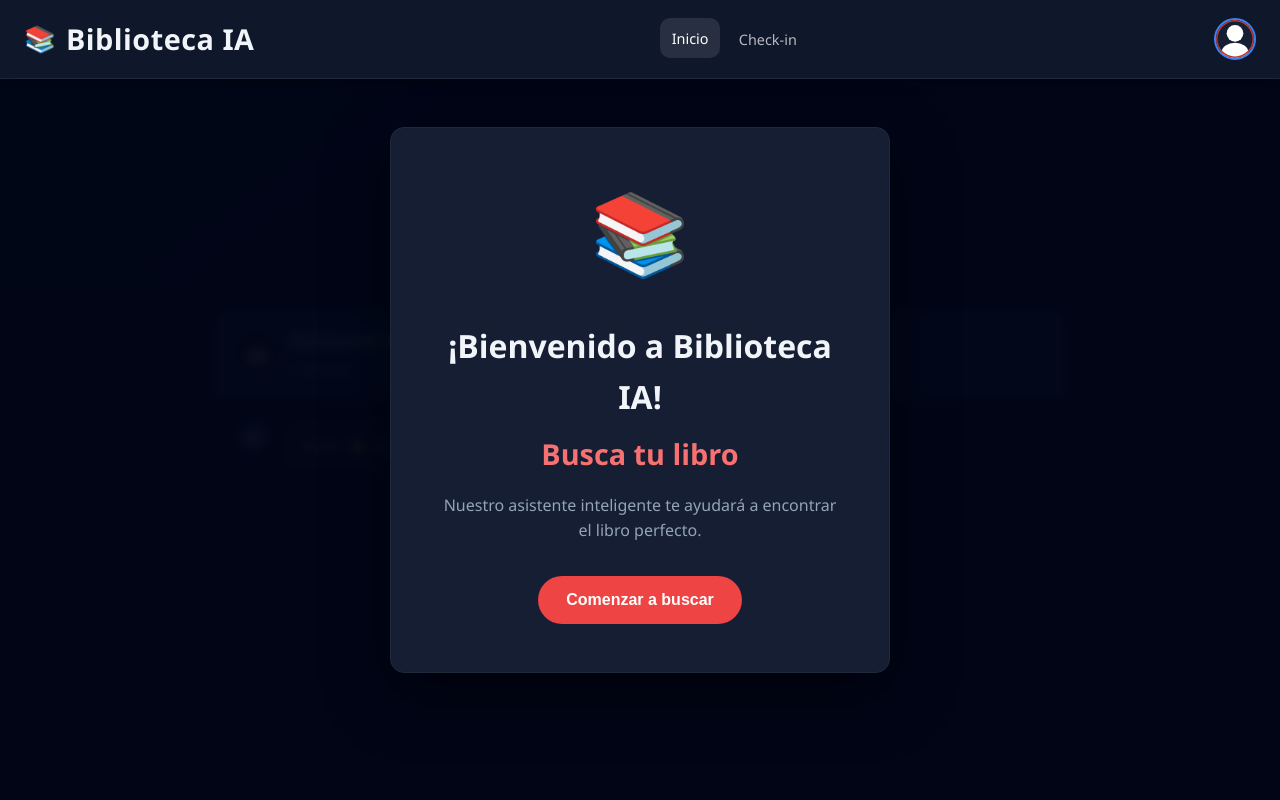
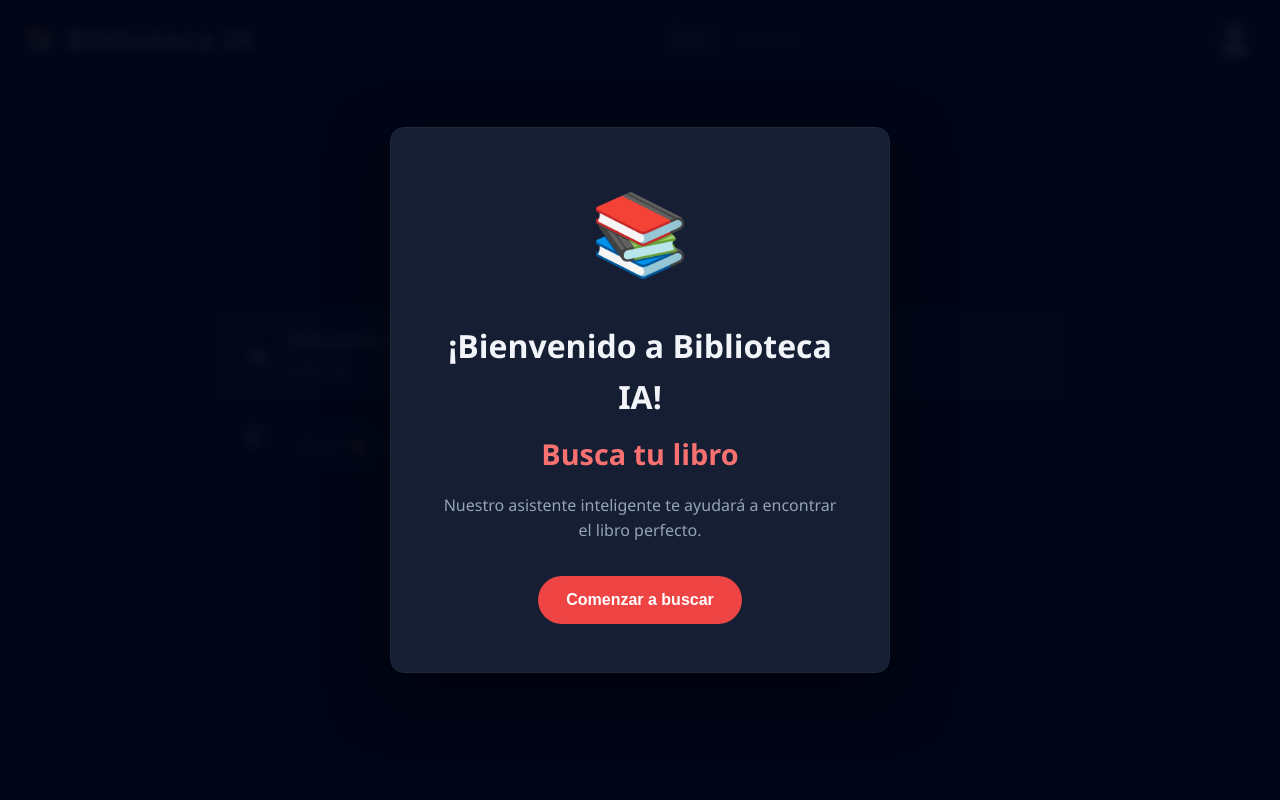
Before and after one commit to lionelmedina1200/pruebas-biblio-ia, a Flask app: page / in a window 1280 px wide. Run offline with Flask 3, Linux system fonts and the light colour scheme; data comes from the database, SQL or seed files in the repository.

Commit message:
Add files via upload

```diff
--- a/static/css/style.css
+++ b/static/css/style.css
@@ -29,7 +29,7 @@ h3 { font-size: clamp(1rem, 2vw, 1.2rem); }
 .welcome-modal {
     position: fixed; top: 0; left: 0; width: 100%; height: 100%;
     background: rgba(2, 6, 23, 0.95); display: flex; align-items: center; justify-content: center;
-    z-index: 10; animation: fadeIn 0.5s ease; backdrop-filter: blur(5px);
+    z-index: 10000; animation: fadeIn 0.5s ease; backdrop-filter: blur(5px);
 }
 .welcome-content {
     text-align: center; color: #fff; padding: 3rem; max-width: 500px;
```
